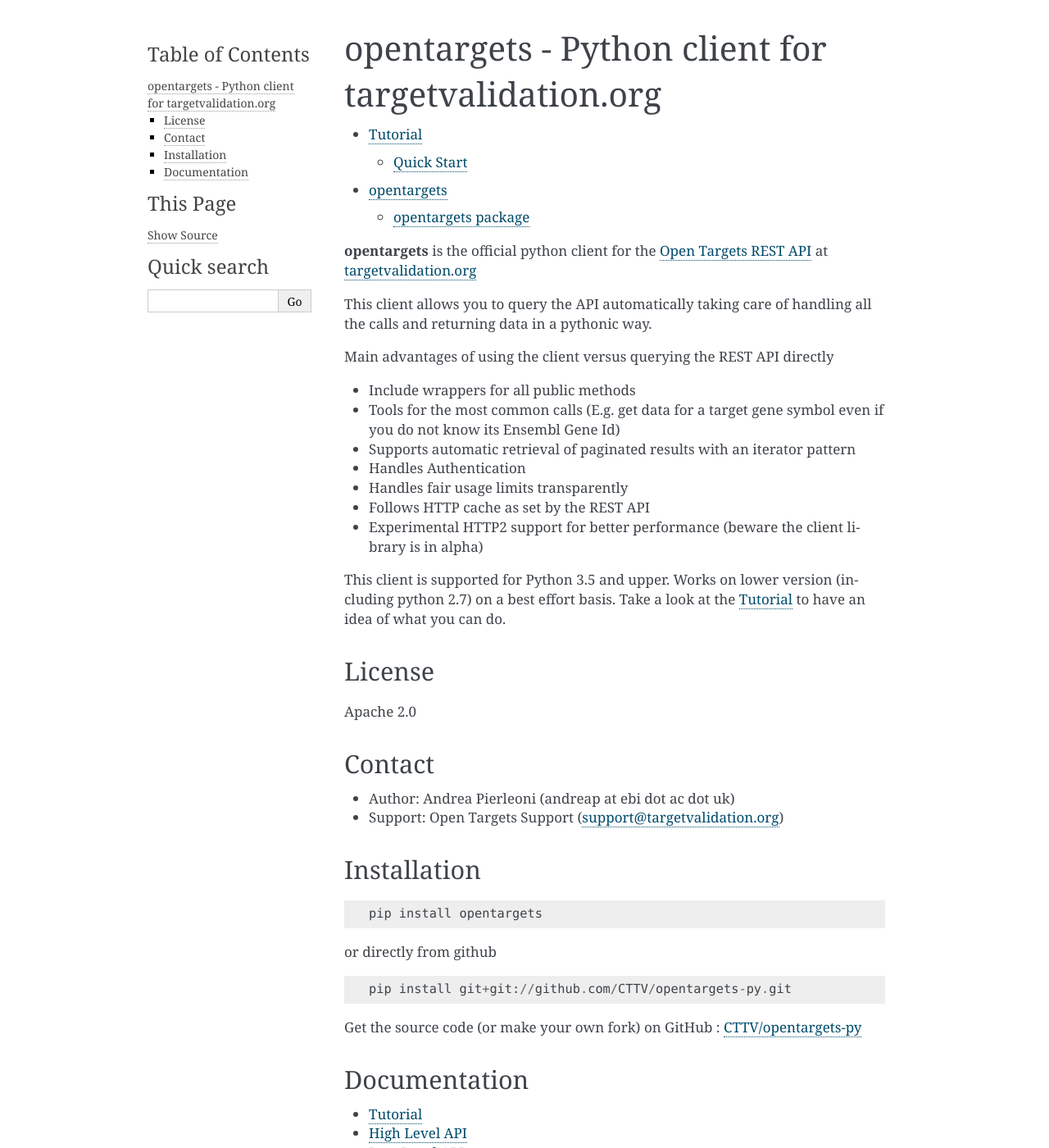
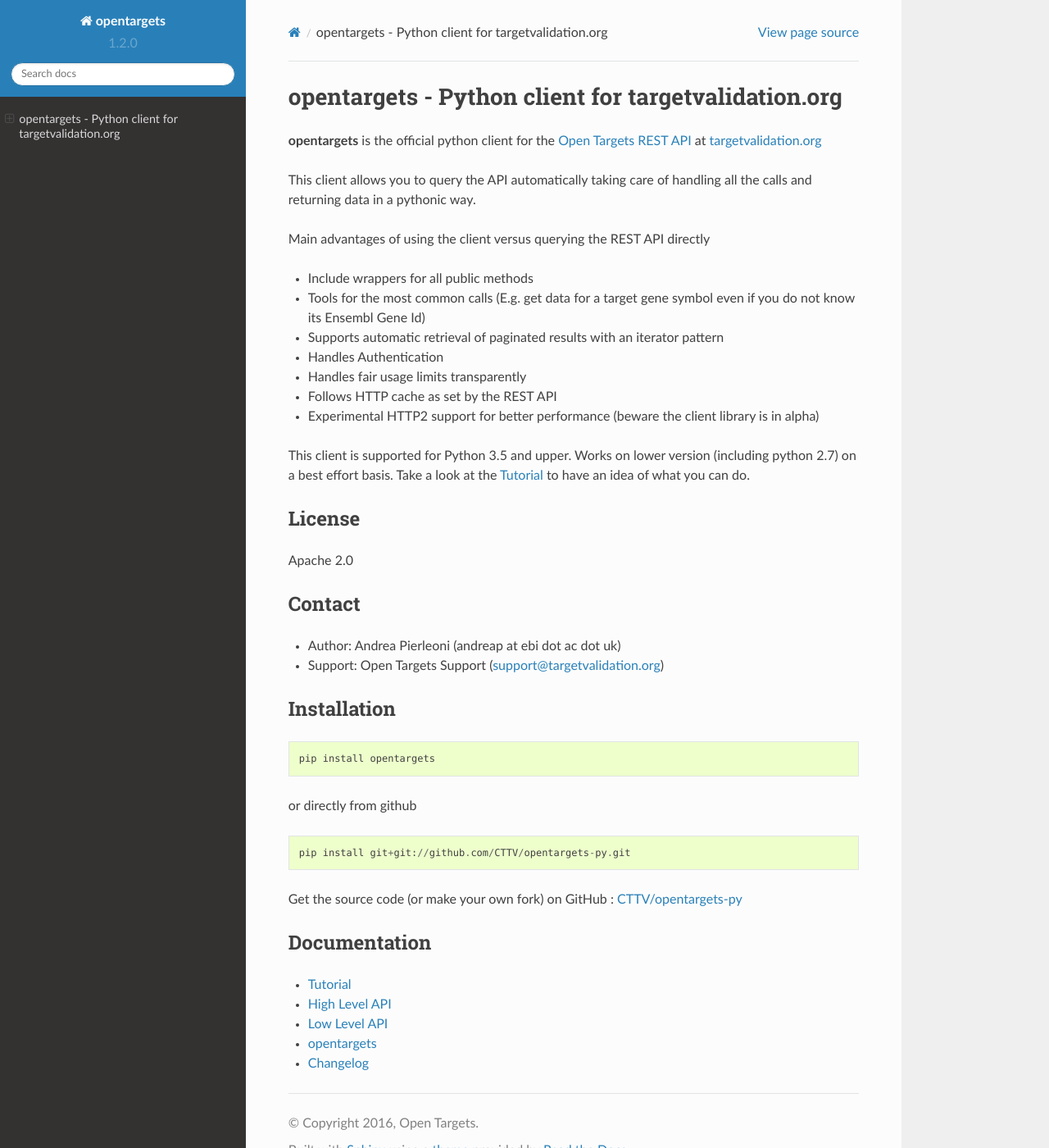
Before and after one commit to opentargets-archive/opentargets-py, a Sphinx documentation site: the page built from docs/source/index.rst, in a window 1280 px wide and 1400 px high. Shown: the whole window at 82% size. Built offline with Sphinx 7.4.7 and the Read the Docs theme 2.0.0, drawn with Linux system fonts in a browser that asks for light colours; some of the changed text lies outside the part shown.

Commit message:
switched doc theme

```diff
--- a/docs/source/conf.py
+++ b/docs/source/conf.py
@@ -121,13 +121,12 @@
 todo_include_todos = False
 
 
-autoclass_content = 'both'
 # -- Options for HTML output ----------------------------------------------
 
 # The theme to use for HTML and HTML Help pages.  See the documentation for
 # a list of builtin themes.
 #
-html_theme = 'alabaster'
+html_theme = 'sphinx_rtd_theme'
 
 # Theme options are theme-specific and customize the look and feel of a theme
 # further.  For a list of options available for each theme, see the
--- a/docs/source/index.rst
+++ b/docs/source/index.rst
@@ -10,8 +10,6 @@
 .. toctree::
    :maxdepth: 2
 
-   tutorial
-   modules
 
 
 **opentargets** is the official python client for the `Open Targets REST API`_ at `targetvalidation.org`_
```
